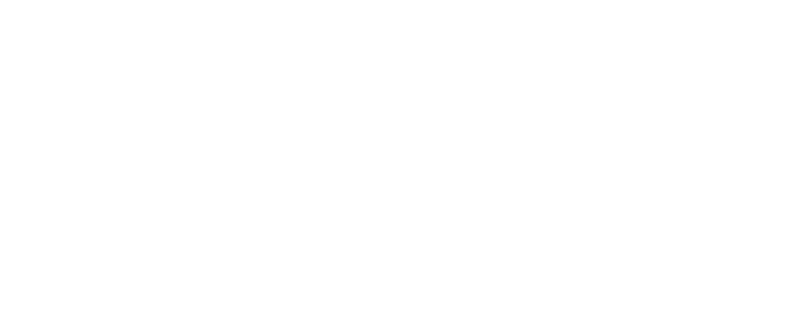
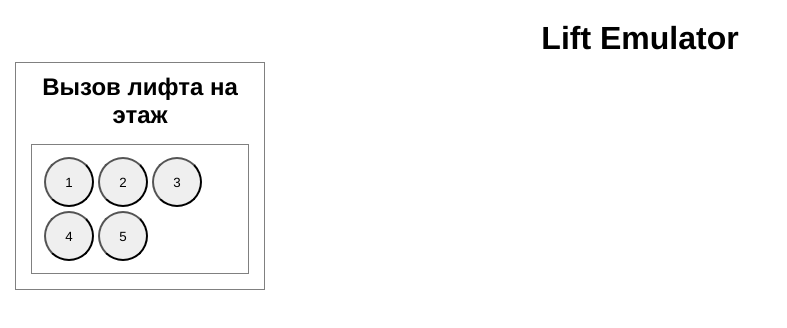
Before and after one commit to flamaster00/lift-emulator, a Vue app: page / in a window 1280 px wide. Shown: the top 328 px of the page, without its empty margins (0-787 px from the left). Built offline with nearby package versions, Linux system fonts and the light colour scheme.

Commit message:
fixed ESLint, created FloorButtons and FloorsPanel

```diff
--- a/package.json
+++ b/package.json
@@ -23,7 +23,8 @@
   "eslintConfig": {
     "root": true,
     "env": {
-      "node": true
+      "node": true,
+      "vue/setup-compiler-macros": true
     },
     "extends": [
       "plugin:vue/vue3-essential",
--- a/public/index.html
+++ b/public/index.html
@@ -8,9 +8,6 @@
     <title>Lift Emulator</title>
   </head>
   <body>
-    <noscript>
-      <strong>We're sorry but <%= htmlWebpackPlugin.options.title %> doesn't work properly without JavaScript enabled. Please enable it to continue.</strong>
-    </noscript>
     <div id="app"></div>
     <!-- built files will be auto injected -->
   </body>
--- a/src/App.vue
+++ b/src/App.vue
@@ -1,13 +1,21 @@
 <script setup>
 
+import FloorsPanel from "@/components/FloorsPanel";
 </script>
 
 <template>
-
+  <h1 class="mainHeader">Lift Emulator</h1>
+  <FloorsPanel/>
 </template>
 
 <style>
-#app {
+* {
   font-family: Avenir, Helvetica, Arial, sans-serif;
+  padding: 5px;
+  margin: 0;
+  box-sizing: border-box;
+}
+.mainHeader {
+  text-align: center;
 }
 </style>
--- /dev/null
+++ b/src/components/FloorButtons.vue
@@ -0,0 +1,27 @@
+<script setup>
+const props = defineProps({
+  floors: Number
+})
+</script>
+
+<template>
+
+<button
+    class="floorButton"
+    v-for="index in props.floors"
+    :key="index"
+>
+  {{index}}
+</button>
+
+</template>
+
+<style>
+ .floorButton {
+   width: 50px;
+   height: 50px;
+   border-radius: 50%;
+   cursor: pointer;
+   margin: 2px;
+}
+</style>
--- /dev/null
+++ b/src/components/FloorsPanel.vue
@@ -0,0 +1,33 @@
+<script setup>
+import {ref} from "vue";
+import FloorButtons from "@/components/FloorButtons";
+
+const floors = ref(5)
+</script>
+
+<template>
+  <div class="floorsPanel">
+    <h2>Вызов лифта на этаж</h2>
+    <div class="floorButtons">
+      <FloorButtons :floors="floors"/>
+    </div>
+  </div>
+
+</template>
+
+<style>
+ .floorsPanel {
+   border: 1px solid grey;
+   display: inline-block;
+   width: 20%;
+   text-align: center;
+}
+ .floorButtons {
+   border: 1px solid grey;
+   margin: 10px;
+   padding: 10px;
+   display: flex;
+   justify-content: start;
+   flex-wrap: wrap;
+}
+</style>
```
